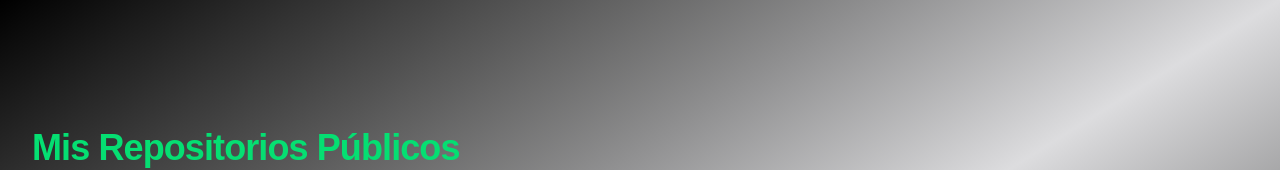
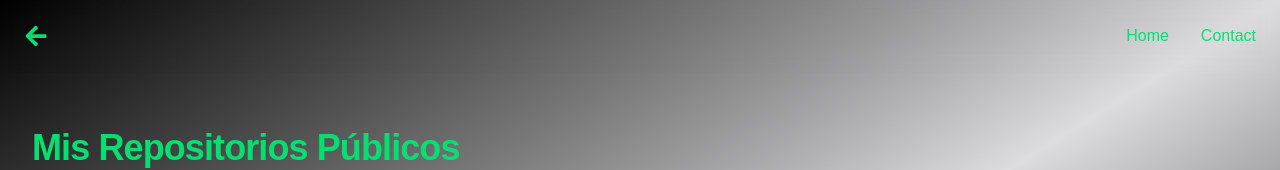
Before and after one commit to peluza/edison, a Next.js app: page /repositories in a window 1280 px wide. Shown: the top 170 px of the page. Built offline with nearby package versions, Linux system fonts and the light colour scheme.

Commit message:
se aplicaron mejoras al nav

```diff
--- a/src/app/components/Contact/Contact.tsx
+++ b/src/app/components/Contact/Contact.tsx
@@ -4,7 +4,7 @@ import { AiOutlineMail } from "react-icons/ai";
 
 import React from 'react'
 import Link from "next/link";
-import { Navigation } from "@/app/components/Nav/nav";
+import { Navigation } from "@/app/components/Navigation/Navigation";
 import { Card } from "@/app/components/Card/card";
 
 
--- a/src/app/components/Nav/nav.tsx
+++ /dev/null
@@ -1,57 +0,0 @@
-"use client";
-
-import { FaArrowLeft } from "react-icons/fa";
-
-import Link from "next/link";
-import React, { useEffect, useRef, useState } from "react";
-
-export const Navigation: React.FC = () => {
-    const ref = useRef<HTMLElement>(null);
-    const [isIntersecting, setIntersecting] = useState(true);
-
-    useEffect(() => {
-        if (!ref.current) return;
-        const observer = new IntersectionObserver(([entry]) =>
-            setIntersecting(entry.isIntersecting),
-        );
-
-        observer.observe(ref.current);
-        return () => observer.disconnect();
-    }, []);
-
-    return (
-        <header ref={ref}>
-            <div
-                className={`fixed inset-x-0 top-0 z-50 backdrop-blur  duration-200 border-b  ${
-                    isIntersecting
-                        ? "bg-zinc-900/0 border-transparent"
-                        : "bg-zinc-900/500  border-zinc-800 "
-                }`}
-            >
-                <div className="container flex flex-row-reverse items-center justify-between p-6 mx-auto">
-                    <div className="flex justify-between gap-8">
-                        <Link
-                            href="/repositories"
-                            className="duration-200 text-green-400 hover:text-green-300"
-                        >
-                            Projects
-                        </Link>
-                        <Link
-                            href="/contact"
-                            className="duration-200 text-green-400 hover:text-green-300"
-                        >
-                            Contact
-                        </Link>
-                    </div>
-
-                    <Link
-                        href="/"
-                        className="duration-200 text-green-300 hover:text-green-400"
-                    >
-                        <FaArrowLeft className="w-6 h-6 " />
-                    </Link>
-                </div>
-            </div>
-        </header>
-    );
-};
--- /dev/null
+++ b/src/app/components/Navigation/Navigation.tsx
@@ -0,0 +1,89 @@
+// src/app/components/Navigation/Navigation.tsx (o donde esté)
+
+"use client";
+
+import { FaArrowLeft } from "react-icons/fa";
+import Link from "next/link";
+import React, { useEffect, useRef, useState } from "react";
+import { usePathname, useRouter } from 'next/navigation';
+
+export const Navigation: React.FC = () => {
+    const ref = useRef<HTMLElement>(null);
+    const [isIntersecting, setIntersecting] = useState(true);
+    const currentPath = usePathname();
+    const router = useRouter();
+
+    useEffect(() => {
+        if (!ref.current) return;
+        const observer = new IntersectionObserver(([entry]) =>
+            setIntersecting(entry.isIntersecting),
+        );
+
+        observer.observe(ref.current);
+        return () => observer.disconnect();
+    }, []);
+
+    const isProjectsActive = currentPath === '/repositories' || currentPath.startsWith('/repositories/');
+    const isContactActive = currentPath === '/contact';
+
+    const handleGoBack = () => {
+        router.back();
+    };
+
+    // Definimos el estilo base y hover que queremos para todos los elementos interactivos
+    const commonLinkStyle = "duration-200 text-green-400 hover:text-green-300";
+    // Para el botón, añadimos también los estilos de foco y cursor
+    const commonButtonStyle = `${commonLinkStyle} focus:outline-none cursor-pointer`;
+
+    return (
+        <header ref={ref}>
+            <div
+                className={`fixed inset-x-0 top-0 z-50 backdrop-blur duration-200 border-b ${
+                    isIntersecting
+                        ? "bg-zinc-900/0 border-transparent"
+                        : "bg-zinc-900/500 border-zinc-800"
+                }`}
+            >
+                <div className="container flex flex-row-reverse items-center justify-between p-6 mx-auto">
+                    {/* Links de Navegación */}
+                    <div className="flex justify-between gap-8">
+                        {/* Enlace Projects / Home */}
+                        <Link
+                            href={isProjectsActive ? '/' : '/repositories'}
+                            // ---- INICIO CAMBIO Estilo ----
+                            // Se aplica el estilo común directamente. Ya no cambia si está activo.
+                            className={commonLinkStyle}
+                            // ---- FIN CAMBIO Estilo ----
+                        >
+                            {isProjectsActive ? 'Home' : 'Projects'}
+                        </Link>
+
+                        {/* Enlace Contact / Home */}
+                        <Link
+                            href={isContactActive ? '/' : '/contact'}
+                            // ---- INICIO CAMBIO Estilo ----
+                            // Se aplica el estilo común directamente. Ya no cambia si está activo.
+                            className={commonLinkStyle}
+                            // ---- FIN CAMBIO Estilo ----
+                        >
+                            {isContactActive ? 'Home' : 'Contact'}
+                        </Link>
+                    </div>
+
+                    {/* Botón "Atrás" */}
+                    <button
+                        onClick={handleGoBack}
+                        type="button"
+                        // ---- INICIO CAMBIO Estilo ----
+                        // Se aplica el estilo común de botón (que incluye el de enlace + extras)
+                        className={commonButtonStyle}
+                        // ---- FIN CAMBIO Estilo ----
+                        aria-label="Volver a la página anterior"
+                    >
+                        <FaArrowLeft className="w-6 h-6" />
+                    </button>
+                </div>
+            </div>
+        </header>
+    );
+};
--- a/src/app/components/Repositories/RepositoryDetails.tsx
+++ b/src/app/components/Repositories/RepositoryDetails.tsx
@@ -39,15 +39,7 @@ export default async function RepositoryDetails({ repoName }: RepositoryDetailsP
         <div className="container mx-auto relative overflow-hidden">
             {/* --- Header --- */}
             <header className="relative py-16 sm:py-24 px-6 lg:px-8 text-center flex flex-col items-center">
-                 <div className="w-full flex justify-between items-center mb-8 max-w-4xl">
-                    <Link
-                        href="/repositories"
-                        className="duration-200 hover:font-medium text-green-400 hover:text-green-300 flex items-center gap-1"
-                        title="Volver a la lista"
-                    >
-                        <FaArrowLeft className="w-5 h-5" />
-                        Volver
-                    </Link>
+                 <div className="w-full flex mb-8 max-w-4xl">
                     {/* Contenedor para iconos de GitHub, Estrellas y Vistas */}
                     <div className="flex items-center gap-4">
                         {repoDetails.html_url && (
--- a/src/app/repositories/[repoName]/page.tsx
+++ b/src/app/repositories/[repoName]/page.tsx
@@ -1,3 +1,4 @@
+import { Navigation } from '@/app/components/Navigation/Navigation';
 import RepositoryDetails from '@/app/components/Repositories/RepositoryDetails';
 import { getPublicRepositories } from '@/app/utils/github';
 import type { Metadata } from 'next';
@@ -86,6 +87,7 @@ export default async function RepositoryPage({ params: paramsPromise }: Reposito
 
     return (
       <div className="relative pb-16 bg-gradient-to-tl from-black via-zinc-600/20 to-black min-h-screen text-white">
+        < Navigation />
         <RepositoryDetails repoName={repoName} />
       </div>
     );
--- a/src/app/repositories/page.tsx
+++ b/src/app/repositories/page.tsx
@@ -1,8 +1,12 @@
 // src/app/repositories/page.tsx
-import RepositoriesList from '@/app/components/Repositories/RepositoriesList'; // Importa el nuevo componente
+import RepositoriesList from '@/app/components/Repositories/RepositoriesList';
+import { Navigation } from '../components/Navigation/Navigation';
 
 export default function RepositoriesPage() {
   return (
-    <RepositoriesList />
+    <div>
+      < Navigation />
+      <RepositoriesList />
+    </div>
   );
 }
```
